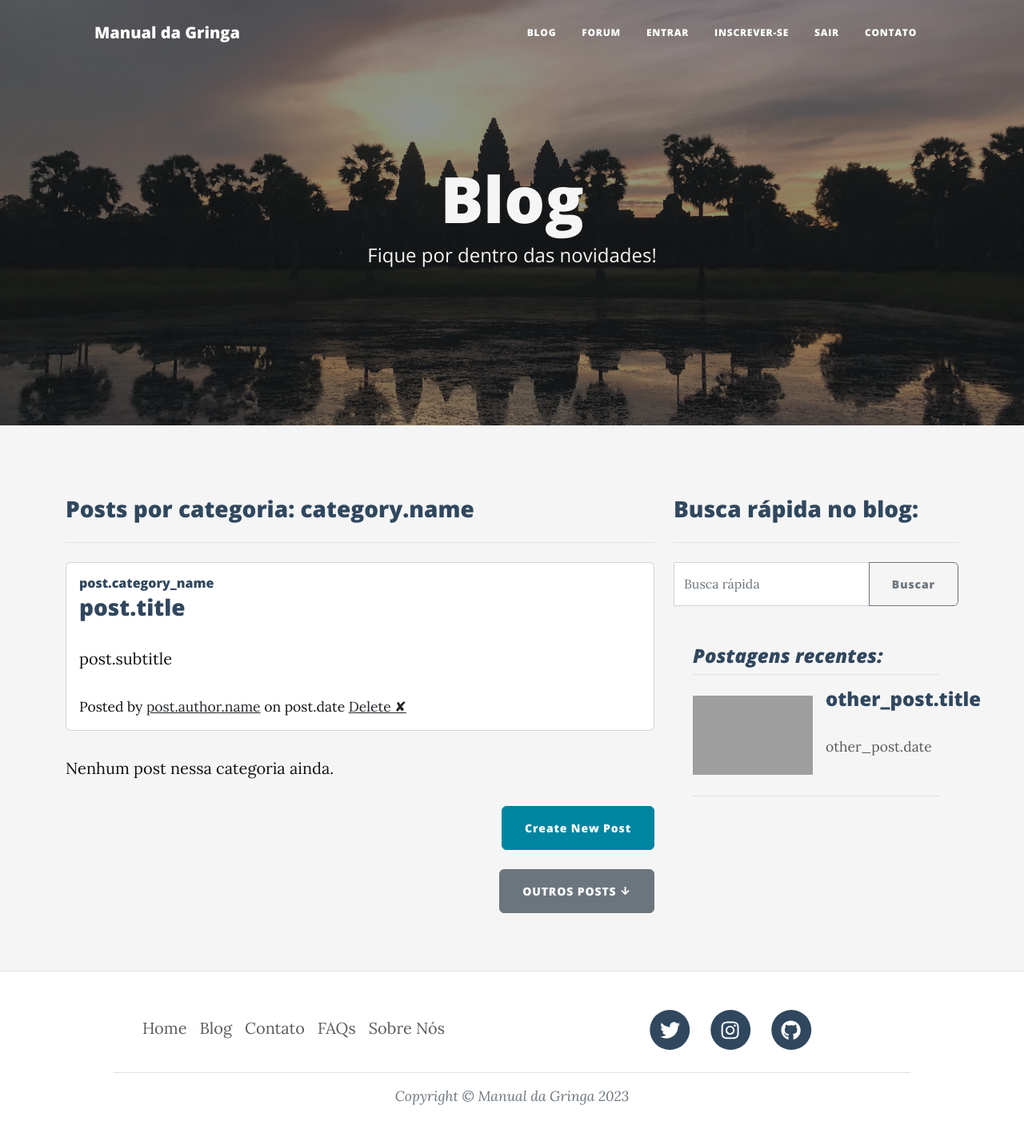
After one commit to marcoveio-diadema/manualdagringa, a Flask app: page /category in a window 1280 px wide. The commit adds this page. Shown: the whole page at 80% size. Run offline with Flask 3, Linux system fonts and the light colour scheme; some libraries are stand-ins or nearby versions; grey boxes are pictures that could not be loaded.

Commit message:
blog_category, login, singup pages

```diff
--- a/main.py
+++ b/main.py
@@ -42,6 +42,20 @@ def new_post():
     return render_template("new_post.html")
 
 
+@app.route('/category')
+def blog_category():
+    return render_template("blog_category.html")
+
+@app.route('/signup')
+def sign_up():
+    return render_template("sign_up.html")
+
+
+@app.route('/login')
+def login():
+    return render_template("login.html")
+
+
 @app.route('/contato')
 def contato():
     return render_template("contato.html")
@@ -51,6 +65,10 @@ def contato():
 def sobre_nos():
     return render_template("sobre-nos.html")
 
+@app.route('/logout')
+def logout():
+    return render_template("index.html")
+
 
 
 if __name__ == '__main__':
--- a/static/css/estilos.css
+++ b/static/css/estilos.css
@@ -87,6 +87,28 @@ p, span, ul, li {
     background-color: #F5F5F5 !important;
 }
 
+/* REGISTER PAGE */
+
+.section-register {
+    background-color: #F5F5F5 !important;
+}
+
+/* LOGIN PAGE */
+
+.section-login {
+    background-color: #F5F5F5 !important;
+}
+
+/* CATEGORIES PAGE */
+
+.section-categories {
+    background-color: #F5F5F5 !important;
+}
+
+.all-posts:hover {
+  box-shadow: 0 4px 8px rgba(0, 0, 0, 0.1);
+  transform: translateY(-5px);
+}
 
 
 /* FOOTER STYLING */
--- /dev/null
+++ b/templates/blog_category.html
@@ -0,0 +1,102 @@
+{% include "header.html" %}
+
+<!-- Page Header-->
+<header
+  class="masthead mb-0"
+  style="background-image: url('../static/assets/img/sunrise_angkorwat.jpeg')"
+>
+  <div class="container position-relative px-4 px-lg-5">
+    <div class="row gx-4 gx-lg-5 justify-content-center">
+      <div class="col-md-10 col-lg-8 col-xl-7">
+        <div class="site-heading">
+          <h1 class="post-heading">Blog</h1>
+          <span class="subheading post-heading">Fique por dentro das novidades!</span>
+        </div>
+      </div>
+    </div>
+  </div>
+</header>
+
+<!-- blog main content -->
+
+<section class="section-categories py-5">
+    <div class="container mt-0 pt-3">
+      <div class="row">
+        <!-- Main Content (8 grids) -->
+        <div class="col-md-8">
+            <h3 class="pb-4 my-4 border-bottom">
+                Posts por categoria: category.name
+              </h3>
+            <!-- CHECK IF THERE ARE POSTS AND IF SO DISPLAY THEM -->
+          <div class="card custom-card all-posts mb-3">
+            <div class="card-body">
+                 <a href="#">
+                      <h6 class="card-title">post.category_name </h6>
+                      <h3 class="card-subtitle mb-2">post.title</h3>
+                      <p class="card-text">post.subtitle</p>
+                 </a>
+                      <p class="small card-text">
+                          Posted by
+                          <a href="{{ url_for('sobre_nos')}}">post.author.name</a>
+                          on post.date
+                            <!-- delete post if adm -->
+                            <a href="#"> Delete ✘</a>
+                        </p>
+            </div>
+          </div>
+
+            <p>Nenhum post nessa categoria ainda.</p>
+
+            <!-- New Post if adm-->
+
+          <div class="d-flex justify-content-end my-4">
+            <a
+              class="btn btn-primary float-right"
+              href="{{url_for('new_post')}}"
+              >Create New Post</a
+            >
+          </div>
+
+        <!-- Pager-->
+          <div class="d-flex justify-content-end mb-4">
+            <a class="btn btn-secondary text-uppercase" href="#!">Outros Posts ↓</a>
+          </div>
+        </div>
+
+        <!-- Sidebar (4 grids) -->
+        <div class="col-md-4">
+            <h3 class="pb-4 my-4 border-bottom">
+                Busca rápida no blog:
+              </h3>
+          <form class="my-4">
+            <div class="input-group">
+              <input type="text" class="form-control" placeholder="Busca rápida">
+              <button class="btn btn-outline-secondary" type="button">Buscar</button>
+            </div>
+          </form>
+
+
+            <!-- RECENT POSTS -->
+            <div class="p-4 mb-3">
+              <h4 class="fst-italic">Postagens recentes:</h4>
+              <ul class="list-unstyled border-bottom">
+                  <!-- FOR LOOP TO GET THE POSTS -->
+                <li>
+                  <a class="d-flex flex-column flex-lg-row gap-3 align-items-start align-items-lg-center py-3 link-body-emphasis text-decoration-none border-top" href="#">
+                    <img src="https://picsum.photos/id/237/536/354" class="img-fluid" width="150px">
+                    <div class="col">
+                      <h4 class="mb-0">other_post.title </h4>
+                      <p class=" small text-body-secondary">other_post.date</p>
+                    </div>
+                  </a>
+                </li>
+              </ul>
+            </div>
+        </div>
+      </div>
+    </div>
+</section>
+
+
+
+{% include "footer.html" %}
--- a/templates/header.html
+++ b/templates/header.html
@@ -81,21 +81,21 @@
             <li class="nav-item">
               <a
                 class="nav-link px-lg-3 py-3 py-lg-4"
-                href="#"
+                href="{{ url_for('login')}}"
                 >Entrar</a
               >
             </li>
             <li class="nav-item">
               <a
                 class="nav-link px-lg-3 py-3 py-lg-4"
-                href="#"
+                href="{{ url_for('sign_up')}}"
                 >Inscrever-se</a
               >
             </li>
             <li class="nav-item">
               <a
                 class="nav-link px-lg-3 py-3 py-lg-4"
-                href="#"
+                href="{{ url_for('logout')}}"
                 >Sair</a
               >
             </li>
```
Also changed, not shown: templates/blog.html (+4 -4 lines), templates/login.html (added, +43 -0 lines), templates/sign_up.html (added, +32 -0 lines).
